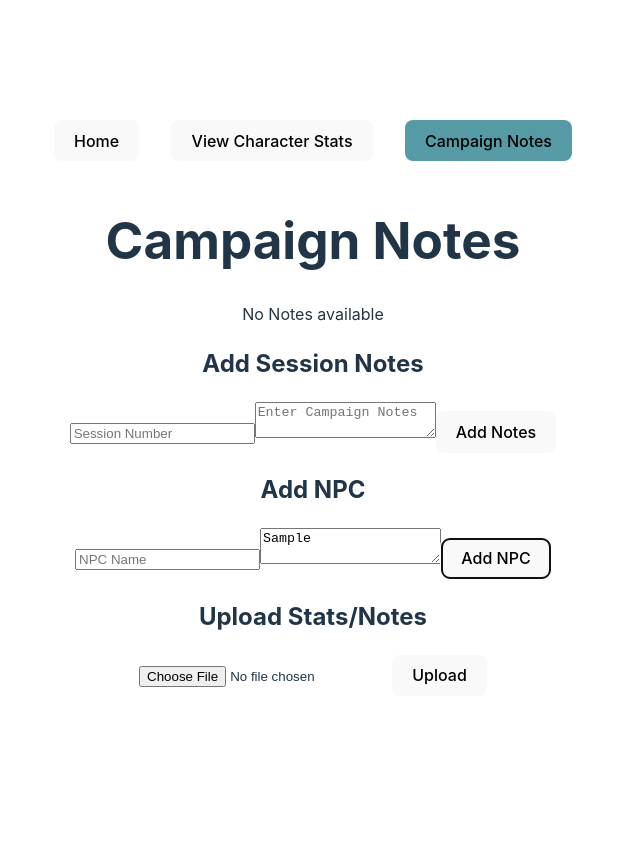
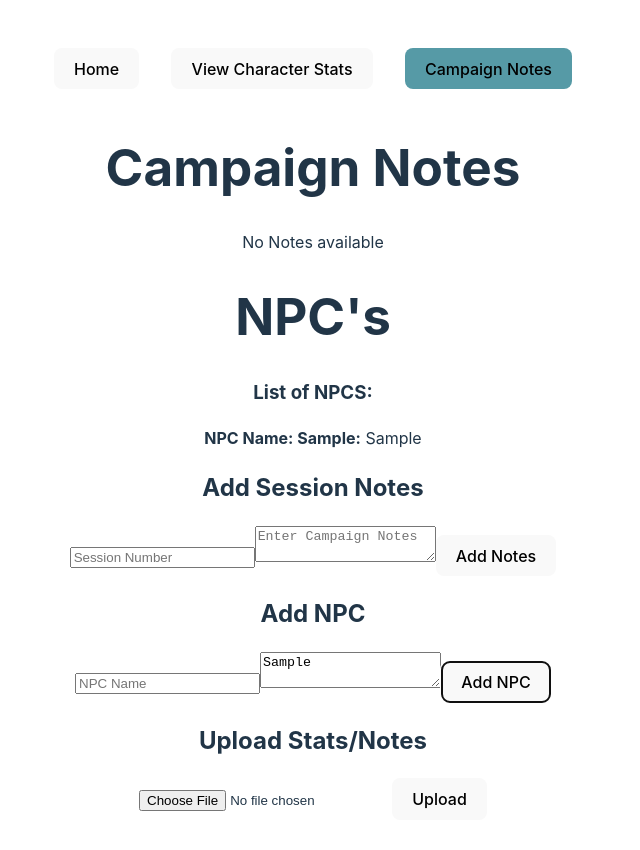
Before and after one commit to tmarr1426/Dnd_Dashboard, a React (Vite) app in the folder client/: page /campaign-notes in a window 1280 px wide. Both pictures are taken after typing "Sample", "Sample" into the empty fields and a click on the button "Add NPC". Shown: the whole page, without its empty margins (327-967 px from the left). Before the commit the page ends 800 px from the top, so only its background shows below. Built offline with nearby package versions, Linux system fonts and the light colour scheme.

Commit message:
working on making dnd note taking app

```diff
--- a/client/src/components2/campaign/CampaignNotes.jsx
+++ b/client/src/components2/campaign/CampaignNotes.jsx
@@ -64,7 +64,19 @@ const CampaignNotes = () => {
       ) : (
         <p>No Notes available</p>
       )}
-
+      <h1>NPC's</h1>
+      {Object.keys(npcs).length > 0 ? (
+        <div>
+          <h3>List of NPCS:</h3>
+          {Object.keys(npcs).map((key) => (
+            <div key={key}>
+              <strong>{key}:</strong> {npcs[key]}
+            </div>
+          ))}
+        </div>
+      ) : (
+        <p>No Notes available</p>
+      )}
       <div>
         <h2>Add Session Notes</h2>
         <form onSubmit={handleNotesSubmit}>
```
